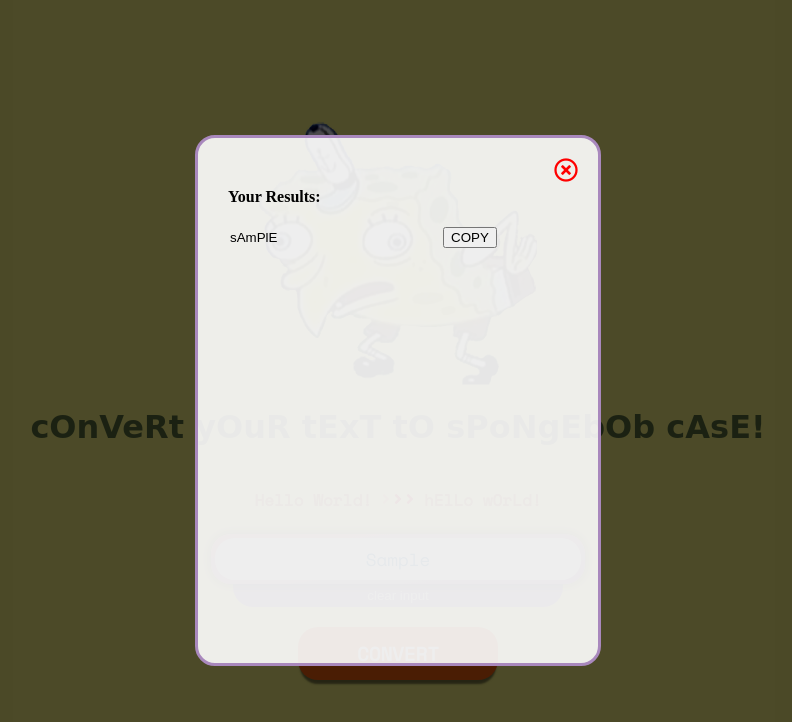
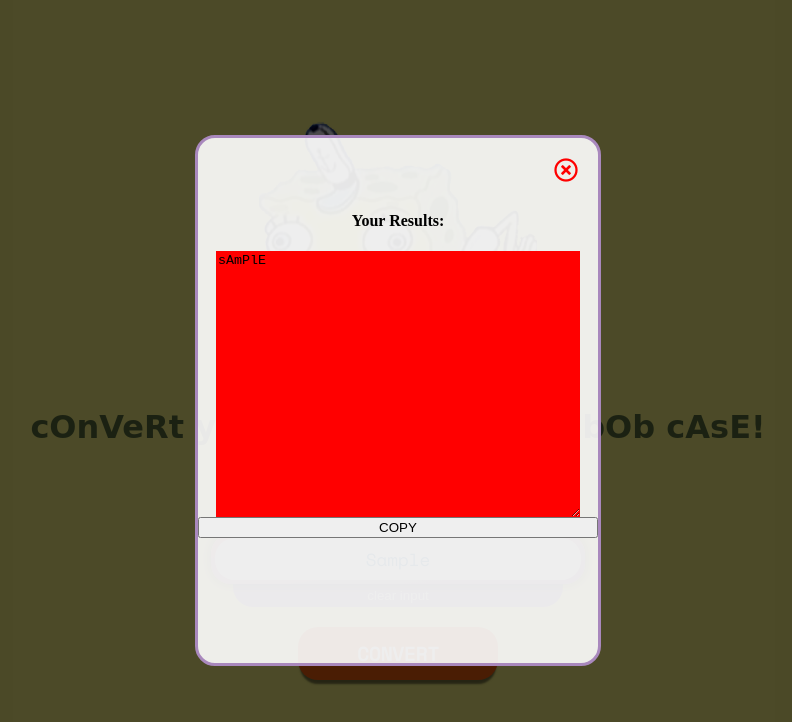
Before and after one commit to kyblockstacking/sPoNgEbOb-cAsE, a website: page index.html in a window 1280 px wide. Both pictures are taken after typing "Sample" into the empty fields and a click on the button "CONVERT". Shown: the whole page, without its empty margins (242-1034 px from the left). Drawn offline with nearby package versions, Linux system fonts and the light colour scheme; a web font is replaced by a local one.

Commit message:
work on result area

```diff
--- a/Stylesheets/styles.css
+++ b/Stylesheets/styles.css
@@ -167,6 +167,8 @@ html, body {
   border-radius: 20px;
   z-index: 2;
   border: 3px solid #a988bd;
+  display: flex;
+  flex-direction: column;
 }
 
 .show {
@@ -179,7 +181,8 @@ html, body {
 
 .close-result-button {
   color: red;
-  float: right;
+  display: flex;
+  justify-content: flex-end;
   margin: 20px;
   font-size: 1.5em;
 }
@@ -189,17 +192,21 @@ html, body {
 }
 
 .your-result-text {
-  margin-top: 50px;
-  margin-left: 30px;
+  margin-top: 10px;
+  text-align: center;
 }
 
 .result {
-  margin: 0 30px;
+  margin: 0 auto;
   border: none;
+  background: red;
 }
 
-input[data-category='result'] {
-  background-color: transparent;
+textarea[data-category='result'] {
+  /* background-color: transparent; */
+  background: red;
+  height: 50%;
+  width: 90%;
 }
 
 .result:focus {
--- a/index.html
+++ b/index.html
@@ -41,7 +41,7 @@
         <div class='result-box close'>
             <i class='far fa-times-circle close-result-button' onclick='close_result_box()'></i>
             <h4 class='your-result-text'>Your Results:</h4>
-            <input class='result' data-category='result'></input>
+            <textarea class='result' data-category='result' readonly='yes'></textarea>
             <button onclick='copy_result()'>COPY</button>
         </div>
         <!-- dark overlay to focus on result box -->
```
